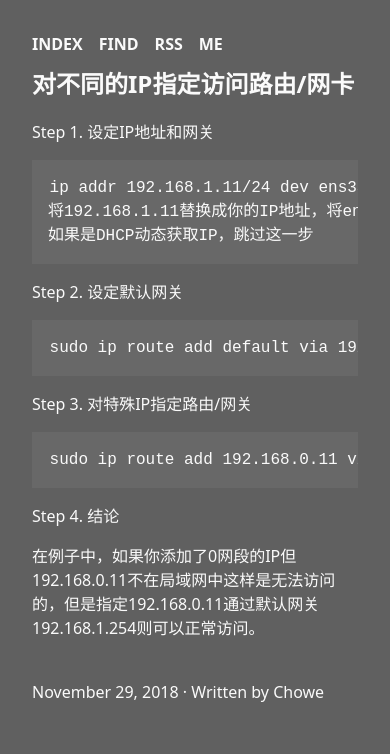
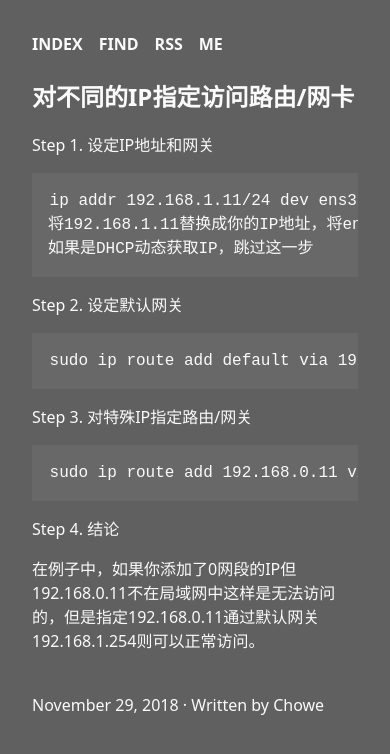
Before and after one commit to fixed-link/fixed-link.com, a Jekyll site: the page built from _posts/2018-11-29-make-IP-via-interface-that-you-want.md, in a window 390 px wide. Shown: the top 754 px of the page. Built offline with Jekyll 4.4.1, drawn with Linux system fonts in a browser that asks for light colours.

Commit message:
update css

```diff
--- a/_sass/_main.scss
+++ b/_sass/_main.scss
@@ -221,6 +221,10 @@ nav ul {
 	margin-top: 0.5rem;
 }
 
+.post h2:first-child, .project h2:first-child, .photo h2:first-child {
+	margin-top: 0.8rem;
+}
+
 }
 
 section {
```
